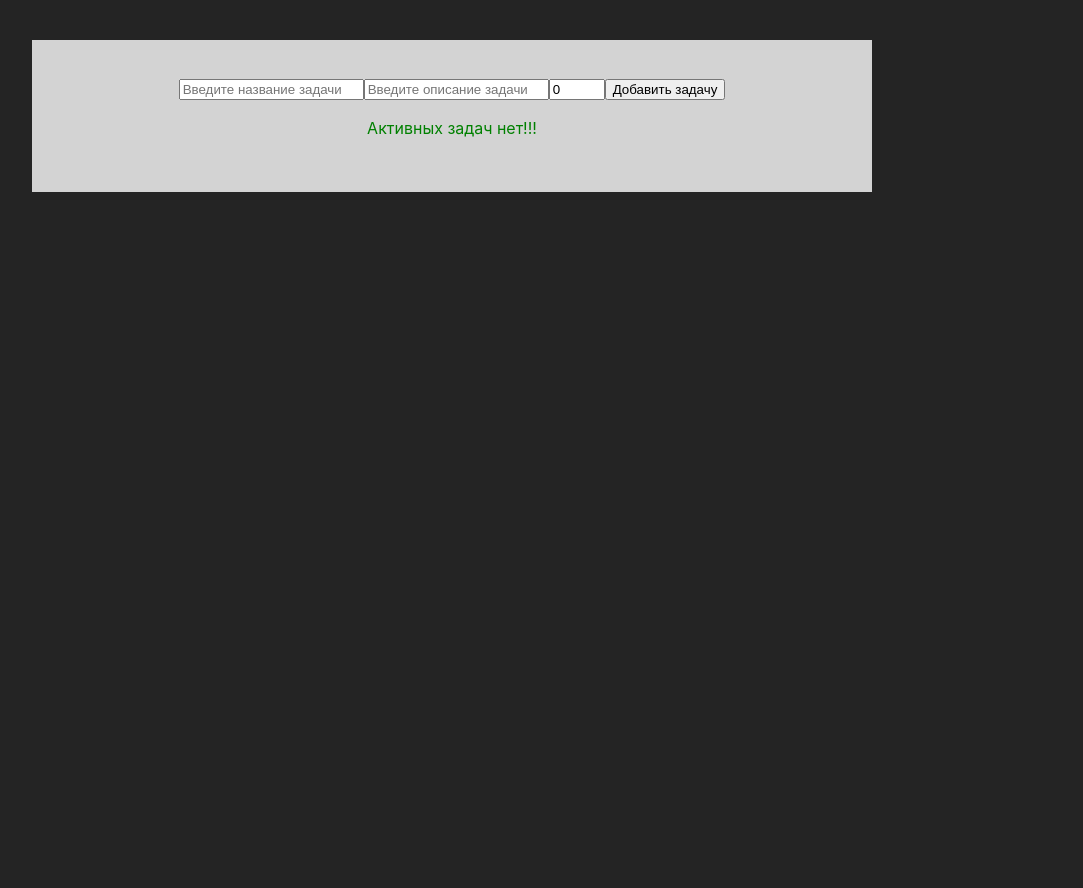
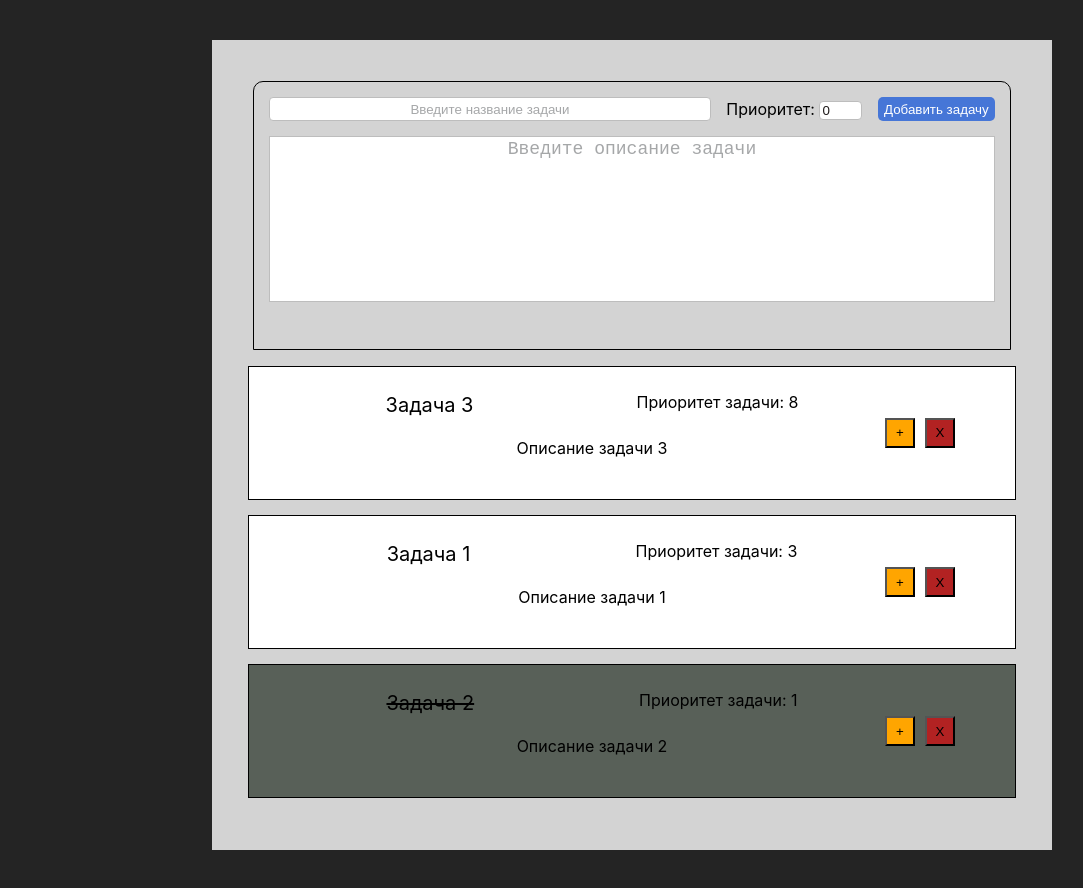
Before and after one commit to Nixx342/to-do-list, a React (Vite) app: page / in a window 1280 px wide. Shown: the whole page, without its empty margins (8-1091 px from the left). Before the commit the page ends 800 px from the top, so only its background shows below. Built offline with nearby package versions, Linux system fonts and the light colour scheme.

Commit message:
Add sort tasks

```diff
--- a/src/App.css
+++ b/src/App.css
@@ -2,7 +2,9 @@
   max-width: 1280px;
   margin: 0 auto;
   padding: 2rem;
+  display: flex;
   text-align: center;
+  justify-content: center;
 }
 
 .main-container {
@@ -10,4 +12,144 @@
   width: 60vw;
   color: black;
   padding: 3%;
+  align-items: center;
+  justify-content: center;
 }
+
+.noTasks {
+  background-color: darkolivegreen;
+  display: table-cell;
+  vertical-align: middle ;
+  justify-content: center;
+  text-align: center;
+  height: 7vh;
+  width: 60vw;
+
+}
+
+.complete {
+  background-color: darkolivegreen;
+  display: table-cell;
+  vertical-align: middle ;
+  justify-content: center;
+  text-align: center;
+  height: 7vh;
+  margin: 0;
+}
+
+.error {
+  background-color: rgb(187, 68, 13);
+  display: table-cell;
+  vertical-align: middle ;
+  justify-content: center;
+  text-align: center;
+  height: 7vh;
+  width: 100%;
+  margin: 0;
+  /* border-radius: 0 0 10px 10px; */
+}
+
+.addTask {
+  /* height: 20vh; */
+  border: 1px solid black;
+  border-radius: 10px 10px 0 0;
+  display: flex;
+  flex-direction: column;
+  justify-content: space-between;
+  padding: 2%;
+  margin: 5px;
+}
+
+.addTaskInputElements {
+  display: flex;
+  flex-direction: column;
+  justify-content: space-between;
+}
+
+.topLineElements {
+  display: flex;
+  justify-content: space-between;
+}
+
+.nameInput {
+  width: 60%;
+  background-color: #fff;
+  border: 1px solid #bdbdbd;
+  border-radius: 0.25rem;
+  color: rgb(33, 29, 29);
+  text-align: center;
+}
+.nameInput::placeholder {
+  color: #212529;
+  text-align: center;
+  opacity: 0.4;
+}
+.nameInput:focus {
+  color: #212529;
+  background-color: #fff;
+  border-color: #bdbdbd;
+  outline: 0;
+  box-shadow: 0 0 0 0.2rem rgba(158, 158, 158, 0.7);
+}
+
+.descriptionInput {
+  resize: none;
+  border: 1px solid #999;
+  outline: none ;
+  height:20vh;
+  margin-top: 2%;
+  background-color: #fff;
+  border: 1px solid #bdbdbd;
+  border-radius: 0.25rem;
+  color: rgb(33, 29, 29);
+  text-align: center;
+  border-radius: 0;
+}
+.descriptionInput::placeholder {
+  color: #212529;
+  opacity: 0.4;
+  font-size: 18px;
+  text-align: center;
+}
+.descriptionInput:focus {
+  color: #212529;
+  background-color: #fff;
+  border-color: #bdbdbd;
+  outline: 0;
+  box-shadow: 0 0 0 0.2rem rgba(158, 158, 158, 0.7);
+}
+
+.priorityInput {
+  width: 25%;
+  background-color: #fff;
+  border: 1px solid #bdbdbd;
+  border-radius: 0.25rem;
+  color: rgb(33, 29, 29);
+}
+.priorityInput::placeholder {
+  color: #212529;
+  opacity: 0.4;
+}
+.priorityInput:focus {
+  color: #212529;
+  background-color: #fff;
+  border-color: #bdbdbd;
+  outline: 0;
+  box-shadow: 0 0 0 0.2rem rgba(158, 158, 158, 0.7);
+}
+
+.btnAddTask {
+  border: 0;
+  border-radius: 5px;
+  background: #4676d7;
+  color: #fff;
+  cursor: pointer;
+}
+.btnAddTask:hover {
+  background: #1d49aa;
+}
+.btnAddTask:active {
+  outline: none;
+  background: #1a3e8c;
+  box-shadow: 0 0 0 1px #56627a;
+}
--- a/src/App.tsx
+++ b/src/App.tsx
@@ -4,19 +4,32 @@ import './App.css'
 
 function App() {
   const [message, setMessage] = useState('')
+  const [messageType, setMessageType] = useState('')
   const [name, setName] = useState('')
   const [description, setDescription] = useState('')
   const [priority, setPriority] = useState(0)
 
   const [tasks, setTasks] = useState([
-    // {
-    //   name: 'Задача 1',
-    //   description: 'Описание задачи 1',
-    //   priority: 3,
-    //   complete: false,
-    // },
+    {
+      name: 'Задача 1',
+      description: 'Описание задачи 1',
+      priority: 3,
+      complete: false,
+    },
+    {
+      name: 'Задача 2',
+      description: 'Описание задачи 2',
+      priority: 1,
+      complete: true,
+    },
+    {
+      name: 'Задача 3',
+      description: 'Описание задачи 3',
+      priority: 8,
+      complete: false,
+    },
   ])
-
+  tasks.sort((a,b) => b.priority - a.priority)
   const handleDeleteTask = (index: number): void => {
     let newTasks = [...tasks]
     newTasks.splice(index, 1)
@@ -59,42 +72,44 @@ function App() {
       setDescription('')
       setPriority(0)
       setMessage('Задача добавлена')
+      setMessageType('complete')
       setTimeout(() => {
         setMessage('')
+        setMessageType('noMessage')
       }, 5000)
+
     } else {
       setMessage('Заполните все поля')
+      setMessageType('error')
       setTimeout(() => {
         setMessage('')
+        setMessageType('noMessage')
       }, 5000)
+
     }
   }
 
   return (
     <div className='main-container'>
-      <div>
+      <div className='addTask'>
+        <div className='addTaskInputElements'>
+          <div className='topLineElements'>
             <input
+              className='nameInput'
               value={name}
               onChange={e => {
                 setName(e.target.value)
               }}
               placeholder='Введите название задачи'
             ></input>
-
+            <div>
+              <span>Приоритет: </span>
               <input
-          value={description}
-          onChange={e => {
-            setDescription(e.target.value)
-          }}
-          placeholder='Введите описание задачи'
-        ></input>
-
-        <input
+                className='priorityInput'
                 value={priority}
                 type='number'
                 min='0'
                 max='10'
-          placeholder='Введите приоритет задачи'
                 onChange={e => {
                   if (Number(e.target.value) < 0) {
                     e.target.value = '0'
@@ -103,9 +118,10 @@ function App() {
                   }
                   setPriority(Number(e.target.value))
                 }}
-        ></input>
-
+              />
+            </div>
             <button
+              className='btnAddTask'
               onClick={() => {
                 handleAddTask(newTask)
               }}
@@ -113,13 +129,28 @@ function App() {
               Добавить задачу
             </button>
           </div>
+          <textarea
+            className='descriptionInput'
+            value={description}
+            onChange={e => {
+              setDescription(e.target.value)
+            }}
+            placeholder='Введите описание задачи'
+          ></textarea>
 
-      <p>{message}</p>
+
+        </div>
+
+        <p className={messageType}>{message}</p>
+      </div>
+
+
 
       {tasks.length === 0 ? (
-        <p style={{ color: 'green' }}>Активных задач нет!!!</p>
+        // setMessage('Активных задач нет')
+        <p className='noTasks'>Активных задач нет!!!</p>
       ) : (
-        tasks.map((task: TaskProps, index: number) => {
+        tasks.sort((a,b) => a.complete - b.complete).map((task: TaskProps, index: number) => {
           return (
             <Task
               key={index}
--- a/src/Components/Task.css
+++ b/src/Components/Task.css
@@ -1,33 +1,38 @@
 .taskCompleted {
-    width: 80%;
     border: 1px solid black;
     display: flex;
     margin: 2% auto;
     justify-content: center;
     align-items: center;
     padding-bottom: 2%;
-    background: green;
+    background: rgb(88, 96, 88);
+    padding: 3%;
 }
 
 .task {
-    width: 80%;
     border: 1px solid black;
     display: flex;
     margin: 2% auto;
     justify-content: center;
     align-items: center;
     padding-bottom: 2%;
-    background: gray;
+    background: #fff;
+    padding: 3%;
 }
 
 .taskNameCompleted {
     text-decoration: line-through;
+    font-size: 20px;
 }
 
 .taskName {
     text-decoration: none;
+    font-size: 20px;
 }
 
+.priority {
+
+}
 
 .btn {
     height: 30px;
@@ -50,3 +55,13 @@
 .completed:hover {
     background-color: rgb(163, 143, 42);
 }
+
+.text {
+    width: 80%;
+}
+
+.nameAndPriority {
+    display: flex;
+    justify-content: space-around;
+    text-align: start;
+}
--- a/src/Components/Task.tsx
+++ b/src/Components/Task.tsx
@@ -21,13 +21,17 @@ const Task = (props: TaskProps) => {
 
   return (
     <div className={task}>
-      <div >
-        <h3 className={name}>{props.name}</h3>
-        <span>Приоритет задачи: {props.priority}</span>
+      <div className='text'>
+        {/* <p><h3 className={name}>{props.name} </h3> Приоритет задачи: {props.priority}</p> */}
+        <div className='nameAndPriority'>
+          <span className={name}>{props.name} </span>
+          <span className='priority'>Приоритет задачи: {props.priority}</span>
+        </div>
         <p>{props.description}</p>
       </div>
       <button onClick={props.onCompleteTask} className='completed btn'>+</button>
       <button onClick={props.onDeleteTask} className='delete btn'>X</button>
+      {/* Добавить кнопку редактирования задачи*/}
     </div>
   )
 }
--- a/src/data.ts
+++ /dev/null
@@ -1,4 +0,0 @@
-export interface ITask {
-    name: string,
-
-}
```
Lines whose indentation alone changed are shown as unchanged.
